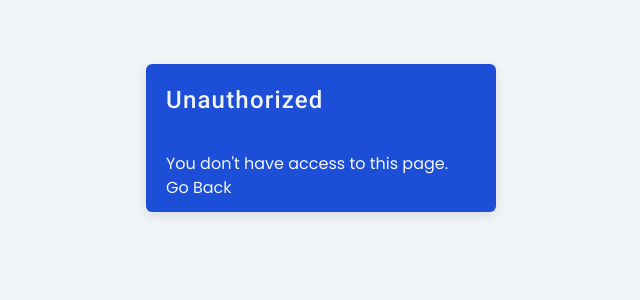
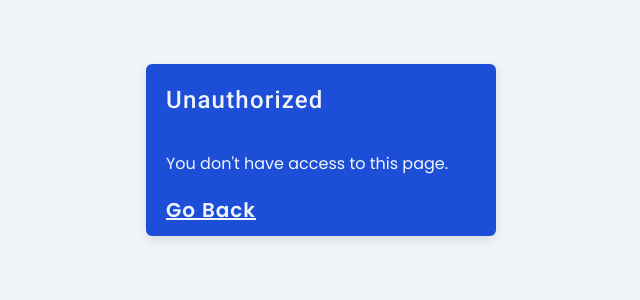
Before and after one commit to kawojue/user-registration, a React (Vite) app in the folder starter/: page /unauthorized in a window 1280 px wide. Shown: the top 300 px of the page, without its empty margins (319-959 px from the left). Built offline with nearby package versions, Linux system fonts and the light colour scheme.

Commit message:
more styles

```diff
--- a/starter/src/index.css
+++ b/starter/src/index.css
@@ -148,3 +148,7 @@ input:focus {
 .reqOtp-btn:disabled {
     @apply text-pry-clr-0;
 }
+
+.go-back {
+    @apply mt-5 underline text-xl font-semibold tracking-wider;
+}
```
